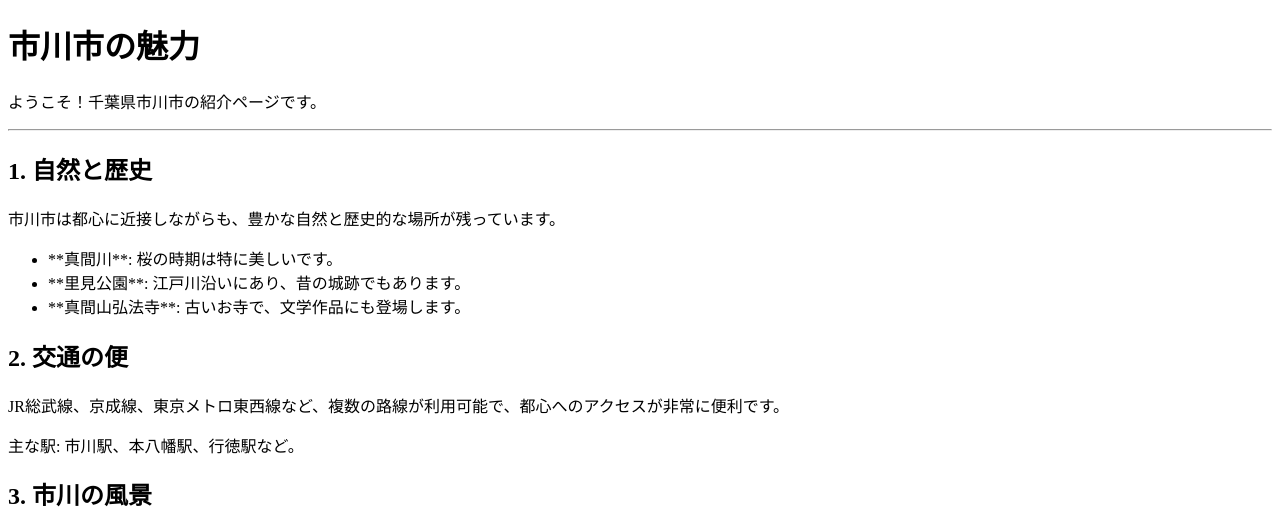
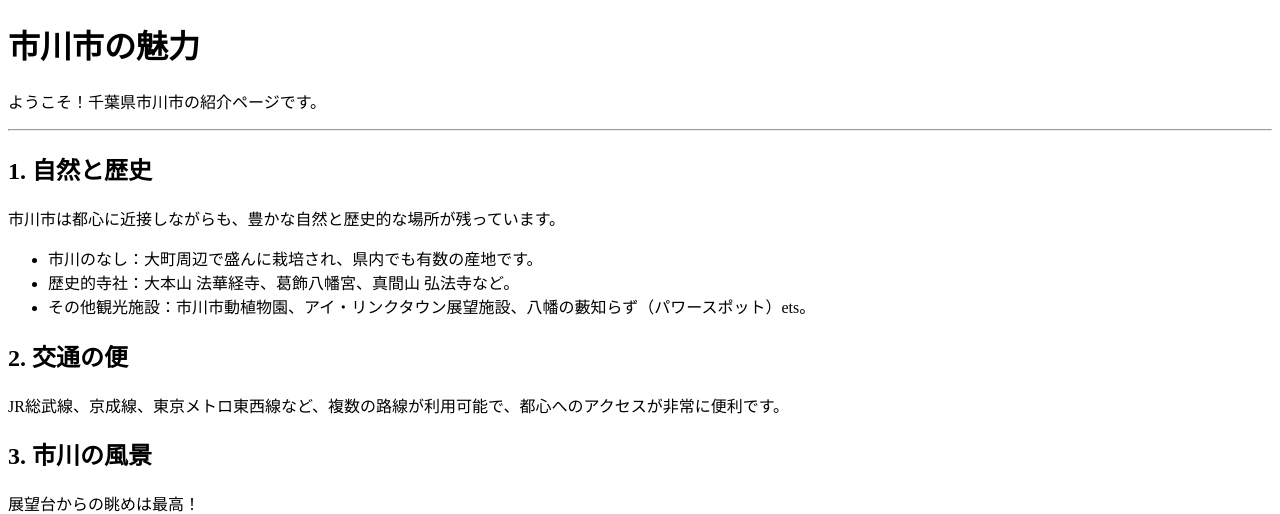
Before and after one commit to Special-maki/index.html, a plain HTML site: page index.html in a window 1280 px wide. Shown: the top 514 px of the page. Drawn offline with Linux system fonts and the light colour scheme.

Commit message:
Update index.html

```diff
--- a/index.html
+++ b/index.html
@@ -15,18 +15,18 @@
     <h2>1. 自然と歴史</h2>
     <p>市川市は都心に近接しながらも、豊かな自然と歴史的な場所が残っています。</p>
     <ul>
-        <li>**真間川**: 桜の時期は特に美しいです。</li>
-        <li>**里見公園**: 江戸川沿いにあり、昔の城跡でもあります。</li>
-        <li>**真間山弘法寺**: 古いお寺で、文学作品にも登場します。</li>
+        <li>市川のなし：大町周辺で盛んに栽培され、県内でも有数の産地です。﻿</li>
+        <li>歴史的寺社：大本山 法華経寺、葛飾八幡宮、真間山 弘法寺など。</li>
+        <li>その他観光施設：市川市動植物園、アイ・リンクタウン展望施設、八幡の藪知らず（パワースポット）ets。﻿</li>
+
     </ul>
 
     <h2>2. 交通の便</h2>
     <p>JR総武線、京成線、東京メトロ東西線など、複数の路線が利用可能で、都心へのアクセスが非常に便利です。</p>
-    <p>主な駅: 市川駅、本八幡駅、行徳駅など。</p>
 
     <h2>3. 市川の風景</h2>
     <p>展望台からの眺めは最高！</p>
-    <img src="https://monthly48.com/storage/article/388/4LcXVQgXs9709eYA3G90aWMl4Q6BnnW4LGH4N6YY.jpeg" alt="市川市の風景">
+    <img src="https://www.city.ichikawa.lg.jp/common/000202950.jpg" alt="市川市の風景">
 
     <br>
 
```
